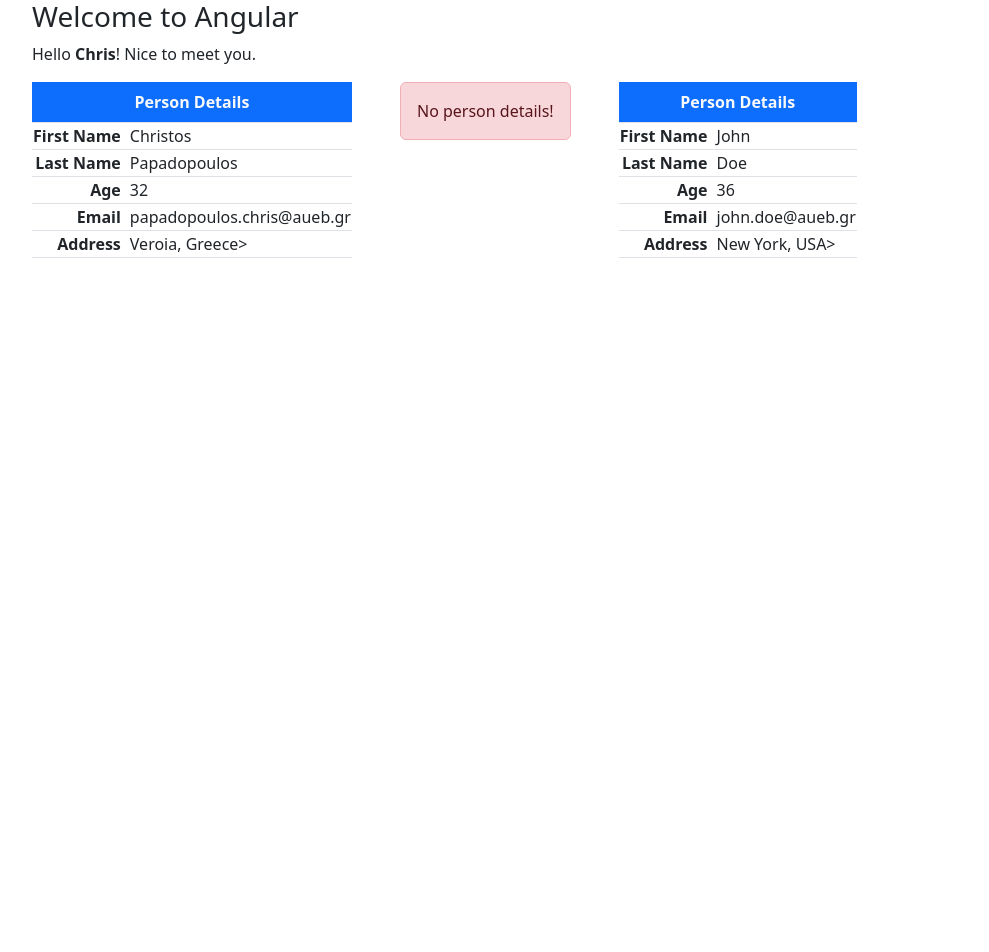
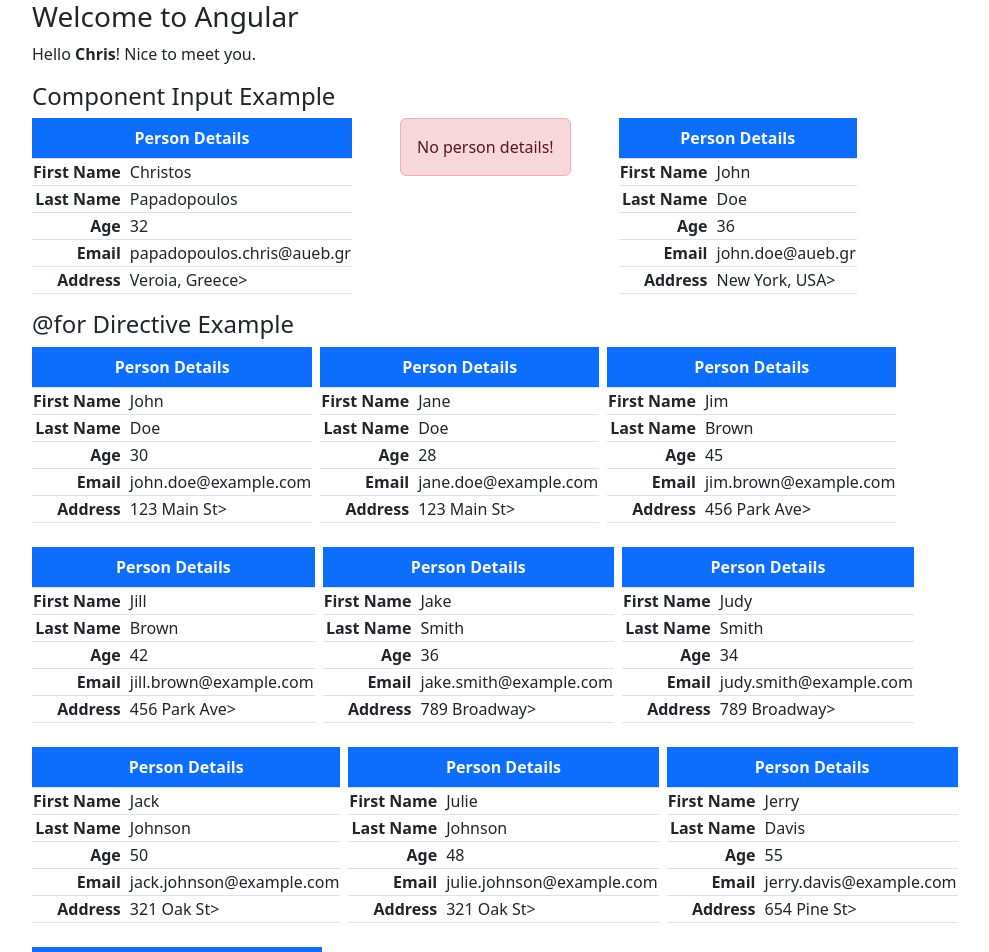
Before and after one commit to ChrisPap1441/angular-introduction, an Angular app: page / in a window 1280 px wide. Shown: the top 952 px of the page, without its empty margins (50-1039 px from the left). Before the commit the page ends 800 px from the top, so only its background shows below. Built offline with nearby package versions, Linux system fonts and the light colour scheme.

Commit message:
@for directive

```diff
--- a/src/app/app.component.html
+++ b/src/app/app.component.html
@@ -4,9 +4,19 @@
       >! Nice to meet you.
   </p>
 
+  <h4>Component Input Example</h4>
+
   <div class="d-flex gap-5 text-nowrap">
     <app-person-table [person]="person0"></app-person-table>
     <app-person-table></app-person-table>
     <app-person-table [person]="person1"></app-person-table>
   </div>
+
+  <h4>{{ '@for' }} Directive Example</h4>
+
+  <div class="d-flex flex-wrap text-nowrap gap-2">
+    @for (user of users; track user) {
+      <app-person-table [person] ="user"></app-person-table>
+    }
   </div>
+</div>
--- a/src/app/app.component.ts
+++ b/src/app/app.component.ts
@@ -26,5 +26,78 @@
     age: 0x24,
     email: 'john.doe@aueb.gr',
     address: 'New York, USA'
-  }
+  };
+
+  users: Person[] = [
+    {
+      givenName: 'John',
+      surName: 'Doe',
+      age: 30,
+      email: 'john.doe@example.com',
+      address: '123 Main St',
+    },
+    {
+      givenName: 'Jane',
+      surName: 'Doe',
+      age: 28,
+      email: 'jane.doe@example.com',
+      address: '123 Main St',
+    },
+    {
+      givenName: 'Jim',
+      surName: 'Brown',
+      age: 45,
+      email: 'jim.brown@example.com',
+      address: '456 Park Ave',
+    },
+    {
+      givenName: 'Jill',
+      surName: 'Brown',
+      age: 42,
+      email: 'jill.brown@example.com',
+      address: '456 Park Ave',
+    },
+    {
+      givenName: 'Jake',
+      surName: 'Smith',
+      age: 36,
+      email: 'jake.smith@example.com',
+      address: '789 Broadway',
+    },
+    {
+      givenName: 'Judy',
+      surName: 'Smith',
+      age: 34,
+      email: 'judy.smith@example.com',
+      address: '789 Broadway',
+    },
+    {
+      givenName: 'Jack',
+      surName: 'Johnson',
+      age: 50,
+      email: 'jack.johnson@example.com',
+      address: '321 Oak St',
+    },
+    {
+      givenName: 'Julie',
+      surName: 'Johnson',
+      age: 48,
+      email: 'julie.johnson@example.com',
+      address: '321 Oak St',
+    },
+    {
+      givenName: 'Jerry',
+      surName: 'Davis',
+      age: 55,
+      email: 'jerry.davis@example.com',
+      address: '654 Pine St',
+    },
+    {
+      givenName: 'June',
+      surName: 'Davis',
+      age: 53,
+      email: 'june.davis@example.com',
+      address: '654 Pine St',
+    },
+  ];
 }
--- a/src/app/components/person-table/person-table.component.html
+++ b/src/app/components/person-table/person-table.component.html
@@ -3,7 +3,7 @@
     No person details!
   </div>
 } @else {
-<table class="table table-bordered w-50">
+<table class="table table-bordered">
     <caption class="caption-top fw-bold bg-primary text-light text-center">
       Person Details
     </caption>
```
Also changed, not shown: 1 other file (tests, documents, lock files or other folders). Lines whose indentation alone changed are shown as unchanged.
